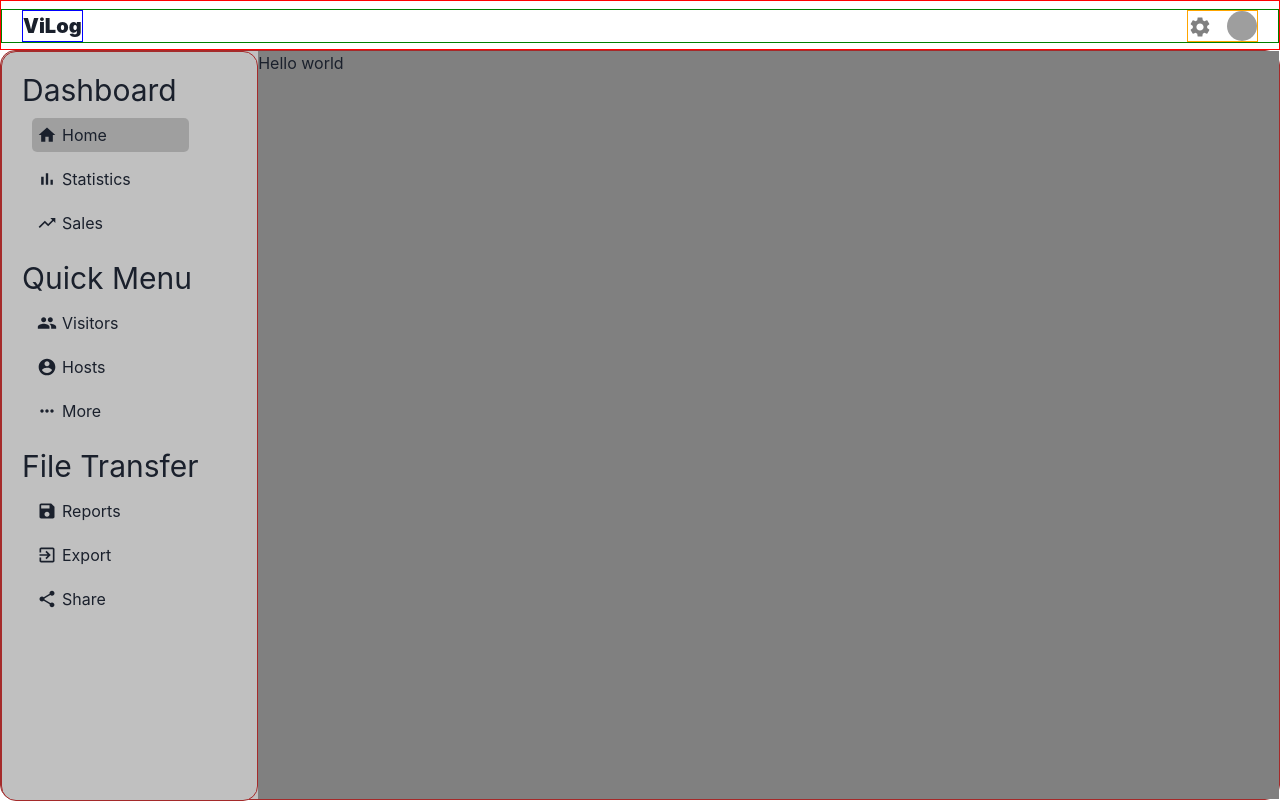
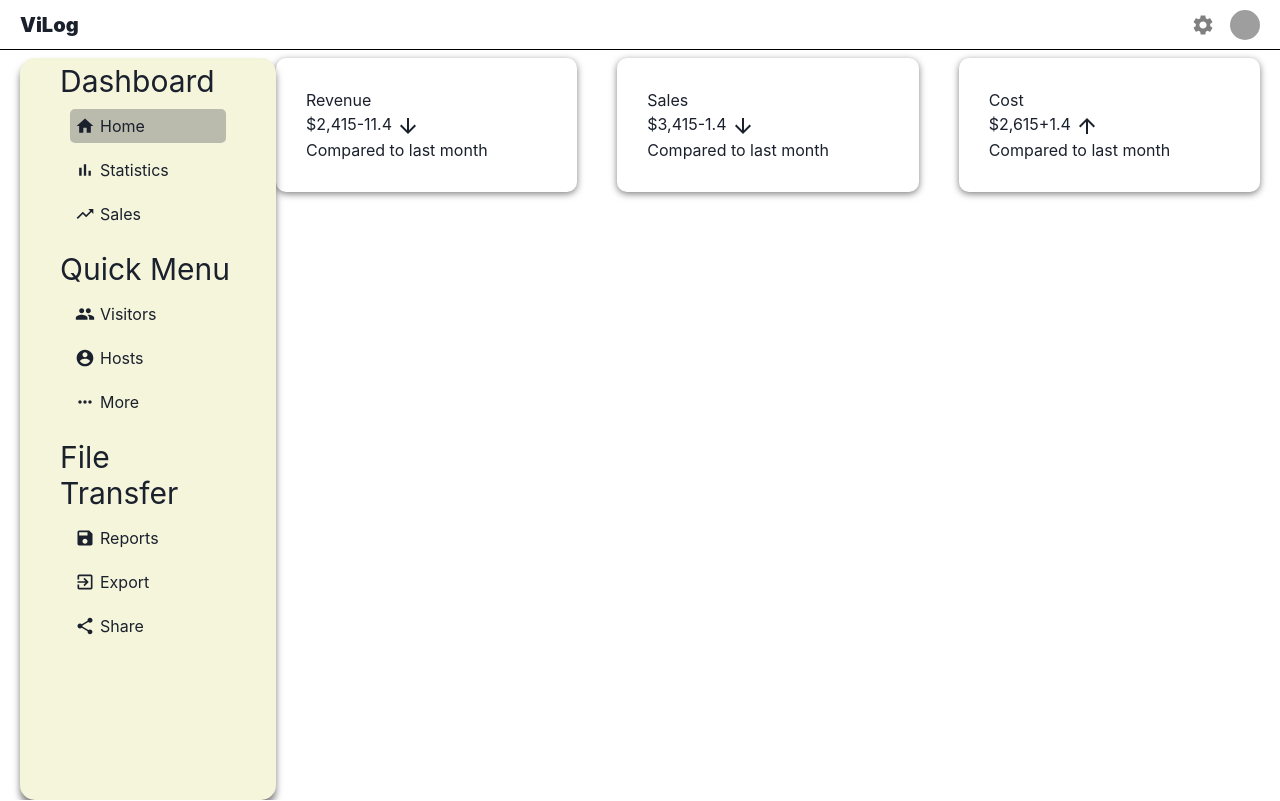
Before and after one commit to Nicholas-Darko-Brown/ViLog, a React (Create React App) app in the folder Client/guest-app/: page /dashboardPage in a window 1280 px wide. Built offline with nearby package versions, Linux system fonts and the light colour scheme; grey boxes are pictures that could not be loaded.

Commit message:
Built sidebar

```diff
--- /dev/null
+++ b/Client/guest-app/src/components/Dashboard/Dashboard Components/Featured Info/FeaturedInfo.css
@@ -0,0 +1,16 @@
+.featuredInfo_container {
+    width: 100%;
+    display: flex;
+    justify-content: space-between;
+}
+
+.featuredInfo_item {
+    flex: 1;
+    margin: 8px 20px 0px 20px;
+    padding: 30px;
+    border-radius: 10px;
+    cursor: pointer;
+    box-shadow: 0px 2px 7px 0px rgba(0,0,0,0.5);
+    -webkit-box-shadow: 0px 2px 7px 0px rgba(0,0,0,0.5);
+    -moz-box-shadow: 0px 2px 7px 0px rgba(0,0,0,0.5);
+}
--- /dev/null
+++ b/Client/guest-app/src/components/Dashboard/Dashboard Components/Featured Info/FeaturedInfo.js
@@ -0,0 +1,37 @@
+import './FeaturedInfo.css'
+import { ArrowDownward, ArrowUpward } from '@material-ui/icons'
+
+const FeaturedInfo = () => {
+  return (
+    <div className='featuredInfo_container'>
+        <div className="featuredInfo_item">
+            <span className="featuredInfo_title">Revenue</span>
+            <div className="featuredInfo_money_container">
+                <span className="featuredInfo_money">$2,415</span>
+                <span className="featuredInfo_money_rate">-11.4 <ArrowDownward /></span>
+            </div>
+            <span className="featuredInfo_subtitle">Compared to last month</span>
+        </div>
+
+        <div className="featuredInfo_item">
+            <span className="featuredInfo_title">Sales</span>
+            <div className="featuredInfo_money_container">
+                <span className="featuredInfo_money">$3,415</span>
+                <span className="featuredInfo_money_rate">-1.4 <ArrowDownward /></span>
+            </div>
+            <span className="featuredInfo_subtitle">Compared to last month</span>
+        </div>
+
+        <div className="featuredInfo_item">
+            <span className="featuredInfo_title">Cost</span>
+            <div className="featuredInfo_money_container">
+                <span className="featuredInfo_money">$2,615</span>
+                <span className="featuredInfo_money_rate">+1.4 <ArrowUpward /></span>
+            </div>
+            <span className="featuredInfo_subtitle">Compared to last month</span>
+        </div>
+    </div>
+  )
+}
+
+export default FeaturedInfo
--- a/Client/guest-app/src/components/Dashboard/Dashboard Components/Navbar/Navbar.css
+++ b/Client/guest-app/src/components/Dashboard/Dashboard Components/Navbar/Navbar.css
@@ -12,7 +12,7 @@ img {
     width: 100%;
     height: 50px;
     background-color: white;
-    border: 1px solid red;
+    border-bottom: 1px solid black;
     position: sticky;
     top: 0;
     z-index: 999;
@@ -24,16 +24,16 @@ img {
     justify-content: space-between;
     align-items: center;
     padding: 0px 20px;
-    border: 1px solid green;
+    /* border: 1px solid green; */
 }
 
 .navbar_left {
-    border: 1px solid blue;
+    /* border: 1px solid blue; */
     cursor: pointer;
 }
 
 .navbar_right {
-    border: 1px solid orange;
+    /* border: 1px solid orange; */
     display: flex;
     align-items: center;
     gap: 15px;
--- a/Client/guest-app/src/components/Dashboard/Dashboard Components/Sidebar/Sidebar.css
+++ b/Client/guest-app/src/components/Dashboard/Dashboard Components/Sidebar/Sidebar.css
@@ -3,13 +3,19 @@
     height: calc(100vh - 50px);
     position: sticky;
     top: 50px;
-    border: 1px solid brown;
-    background-color: rgb(192, 192, 192);
-    border-radius: 15px;
+    left: 20px;
+    /* border: 1px solid green; */
 }
 
 .sidebar_wrapper {
-    padding: 20px;
+    margin: 8px 0 0 0;
+    padding: 5px 40px;
+    background-color: beige;
+    border-radius: 15px;
+    box-shadow: 0px 6px 7px 0px rgba(0,0,0,0.5);
+-webkit-box-shadow: 0px 6px 7px 0px rgba(0,0,0,0.5);
+-moz-box-shadow: 0px 6px 7px 0px rgba(0,0,0,0.5);
+    /* background-color: orange; */
 }
 
 .sidebar_menu {
--- /dev/null
+++ b/Client/guest-app/src/components/Dashboard/Dashboard Pages/Home/Home.css
@@ -0,0 +1,3 @@
+.home {
+    flex: 4;
+}
--- /dev/null
+++ b/Client/guest-app/src/components/Dashboard/Dashboard Pages/Home/Home.js
@@ -0,0 +1,12 @@
+import FeaturedInfo from '../../Dashboard Components/Featured Info/FeaturedInfo'
+import './Home.css'
+
+const Home = () => {
+  return (
+    <div className='home'>
+        <FeaturedInfo />
+    </div>
+  )
+}
+
+export default Home
--- a/Client/guest-app/src/components/Dashboard/DashboardPage.css
+++ b/Client/guest-app/src/components/Dashboard/DashboardPage.css
@@ -1,8 +1,3 @@
 .sidebar_container {
     display: flex;
 }
-
-.main_container {
-    flex: 4;
-    background-color: gray;
-}
--- a/Client/guest-app/src/components/Dashboard/DashboardPage.js
+++ b/Client/guest-app/src/components/Dashboard/DashboardPage.js
@@ -2,6 +2,7 @@ import React from 'react';
 import './DashboardPage.css';
 import Navbar from './Dashboard Components/Navbar/Navbar';
 import Sidebar from './Dashboard Components/Sidebar/Sidebar';
+import Home from './Dashboard Pages/Home/Home'
 
 const DashboardPage = () => {
   return (
@@ -9,7 +10,7 @@ const DashboardPage = () => {
       <Navbar />
       <div className="sidebar_container">
         <Sidebar />
-        <div className="main_container">Hello world</div>
+        <Home />
       </div>
     </div>
   );
```
Also changed, not shown: Client/guest-app/src/components/Dashboard/Dashboard Components/Home/Home.js (deleted, +0 -9 lines), Client/guest-app/src/components/Dashboard/Dashboard Components/Home/Home.scss (deleted).
